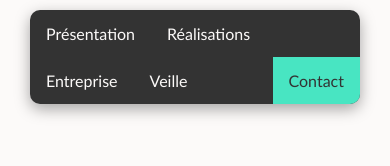
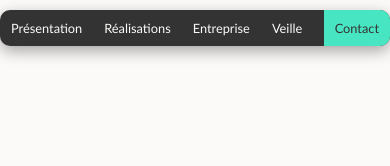
Before and after one commit to DriftKing-DK/kob-website, a plain HTML site: page index.html in a window 390 px wide. Shown: the top 166 px of the page. Drawn offline with Linux system fonts and the light colour scheme.

Commit message:
Update style.css

```diff
--- a/style.css
+++ b/style.css
@@ -235,4 +235,13 @@ body {
         width: 100%;
     }
 
-}
+    li a {
+        font-size: 0.8rem;
+        padding: 10px 11px;
+    }
+
+    .navbar {
+        width: 100vw;
+    }
+
+    }
```
